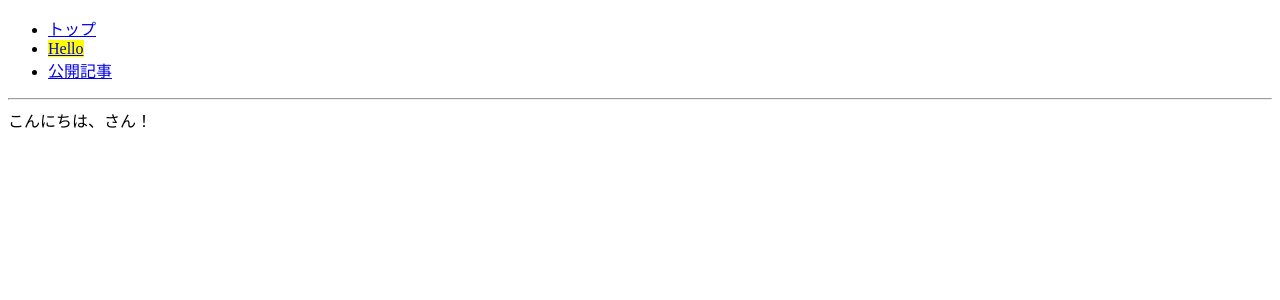
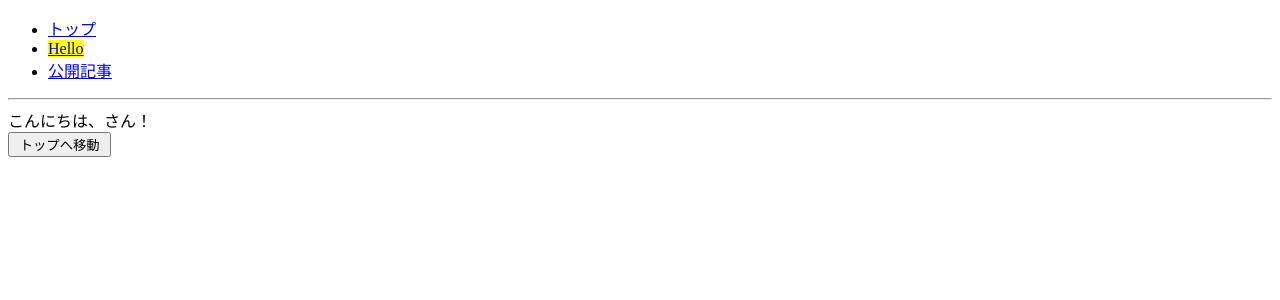
Before and after one commit to nekketsu2010/quick-react, a JavaScript app: page /hello in a window 1280 px wide. Shown: the top 300 px of the page. Built offline with nearby package versions, Linux system fonts and the light colour scheme.

Commit message:
feature: MyHelloにトップへ移動するためのボタンを配置しました。押すとトップページに遷移します。

```diff
--- a/src/MyHello.js
+++ b/src/MyHello.js
@@ -1,3 +1,15 @@
+import { useNavigate } from 'react-router-dom';
+
 export default function MyHello(props) {
-    return <div>こんにちは、{props.name}さん！</div>;
+    // b. navigate関数を取得
+    const navigate = useNavigate();
+    function onClick() {
+        // a. トップページに移動
+        navigate('/');
+    }
+
+    return <div>
+        <div>こんにちは、{props.name}さん！</div>
+        <input type='button' value=" トップへ移動 " onClick={onClick} />
+        </div>;
 }
```
